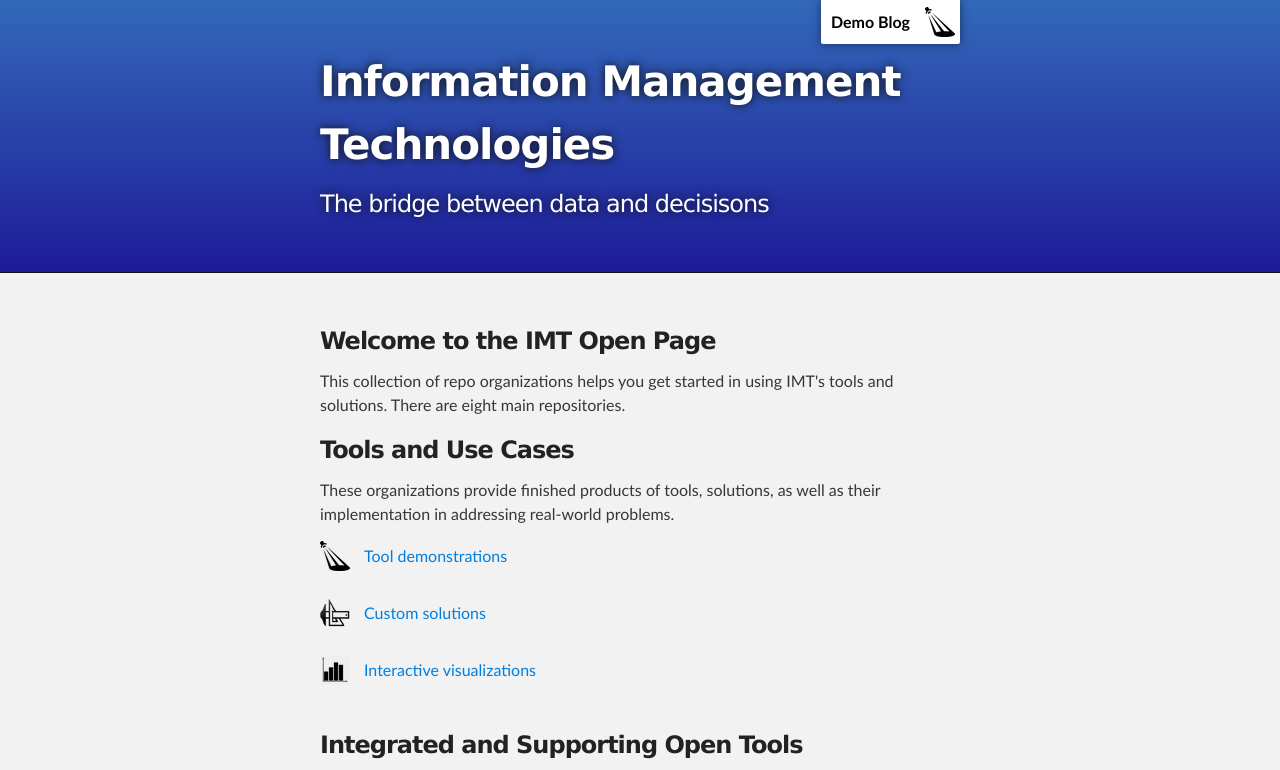
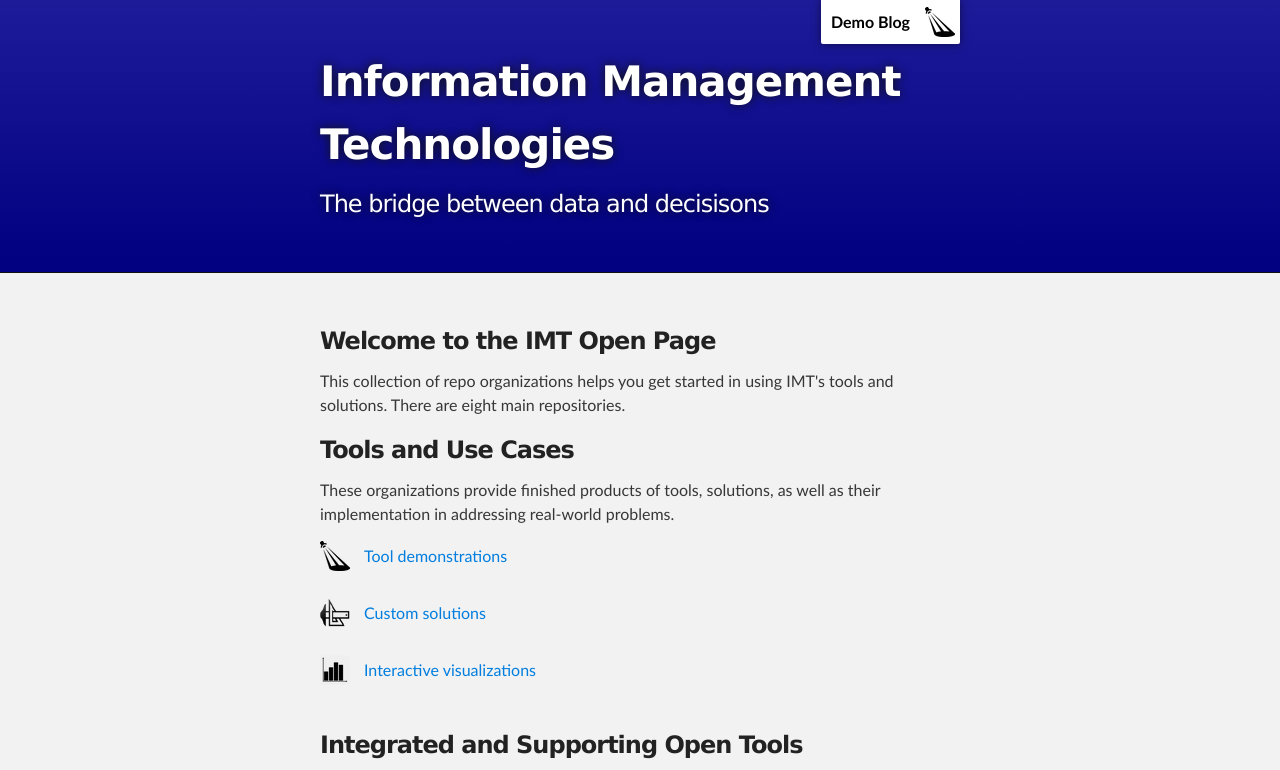
Before and after one commit to IMTorg/IMTorg.github.io, a plain HTML site: page index.html in a window 1280 px wide. Shown: the top 770 px of the page. Drawn offline with Linux system fonts and the light colour scheme.

Commit message:
updated dark blue to #000080

```diff
--- a/stylesheets/stylesheet.css
+++ b/stylesheets/stylesheet.css
@@ -344,12 +344,12 @@ Full-Width Styles
 }
 
 #header_wrap {
-  background: #1E1B99;
-  background: -moz-linear-gradient(top, #3369B9, #1E1B99);
-  background: -webkit-linear-gradient(top, #3369B9, #1E1B99);
-  background: -ms-linear-gradient(top, #3369B9, #1E1B99);
-  background: -o-linear-gradient(top, #3369B9, #1E1B99);
-  background: linear-gradient(top, #3369B9, #1E1B99);
+  background: #000080;
+  background: -moz-linear-gradient(top, #1E1B99, #000080);
+  background: -webkit-linear-gradient(top, #1E1B99, #000080);
+  background: -ms-linear-gradient(top, #1E1B99, #000080);
+  background: -o-linear-gradient(top, #1E1B99, #000080);
+  background: linear-gradient(top, #1E1B99, #000080);
 }
 
 #header_wrap .inner {
```
Also changed, not shown: stylesheets/icons/old/rsz_1spotlight.png (deleted), stylesheets/icons/old/rsz_resrchproj.png (deleted), stylesheets/icons/old/rsz_testcode.png (deleted), stylesheets/icons/old/rsz_testproj.png (deleted).
